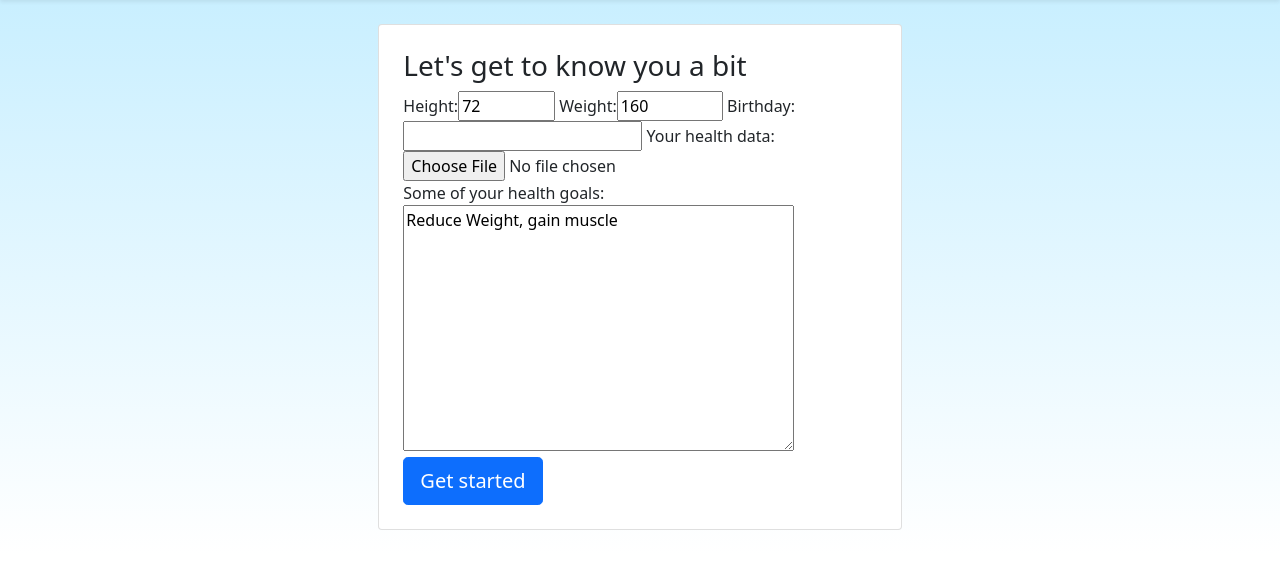
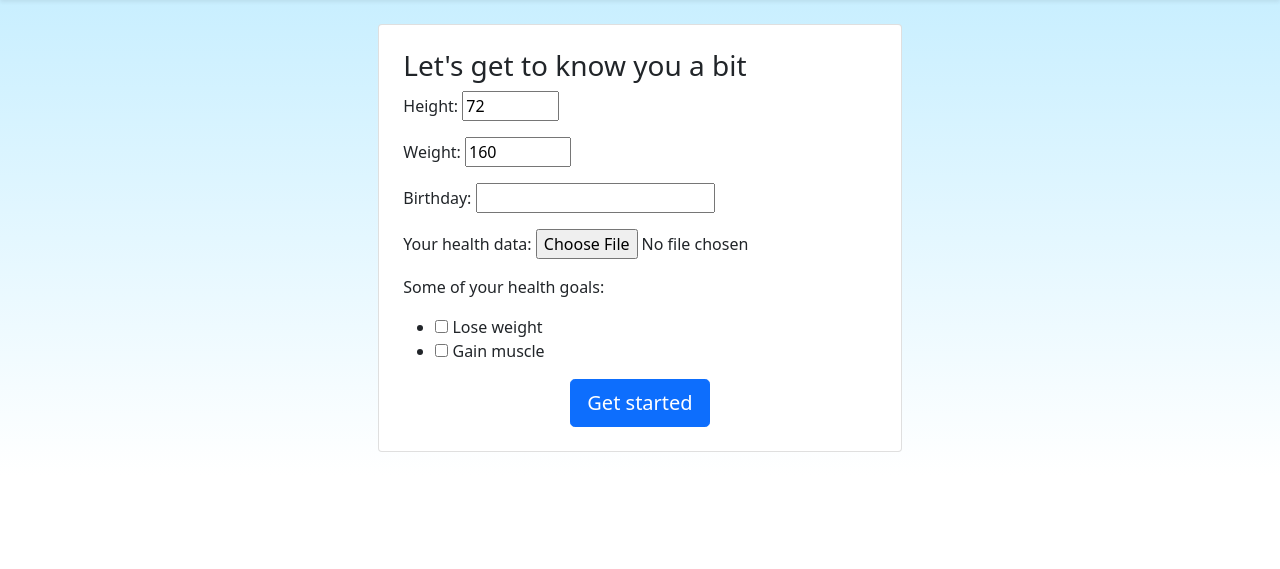
Before and after one commit to kevinwang0/ZotFit, a Django app: page /getinfo in a window 1280 px wide. Shown: the part 50-619 px from the top of the page. Run offline with Django 3.2, Linux system fonts and the light colour scheme.

Commit message:
checkbox goals

```diff
--- a/app/forms.py
+++ b/app/forms.py
@@ -1,4 +1,9 @@
 from django import forms
+
+POSSIBLE_GOALS = [
+	('loseWeight', 'Lose weight'),
+	('gainMuscle', 'Gain muscle'),
+]
 
 class ImportForm(forms.Form):
 	height = forms.IntegerField(label = "Height", min_value=0, max_value=120, initial="72")
@@ -6,4 +11,4 @@ class ImportForm(forms.Form):
 	birthday = forms.DateField(label = "Birthday")
 	# healthData = forms.FileField(label = "Your health data", upload_to='templates/')
 	healthData = forms.FileField(label="Your health data")
-	weightGoals = forms.CharField(label = "Some of your health goals", widget = forms.Textarea, initial="Reduce Weight, gain muscle")
+	weightGoals = forms.MultipleChoiceField(label = "Some of your health goals", widget = forms.CheckboxSelectMultiple, choices=POSSIBLE_GOALS)
--- a/app/templates/getinfo.html
+++ b/app/templates/getinfo.html
@@ -10,8 +10,10 @@
 			<form class="card-body m-2" method="POST">
 				{% csrf_token %}
 				<h3 class="card-title">Let's get to know you a bit</h2>
-				{{ form }}
-				<button type="submit" class="btn btn-primary btn-lg">Get started</button>
+				{{ form.as_p }}
+				<div class="text-center">
+					<button type="submit" class="btn btn-primary btn-lg">Get started</button>
+				</div>
 			</form>
 		</div>
 	</div>
```
